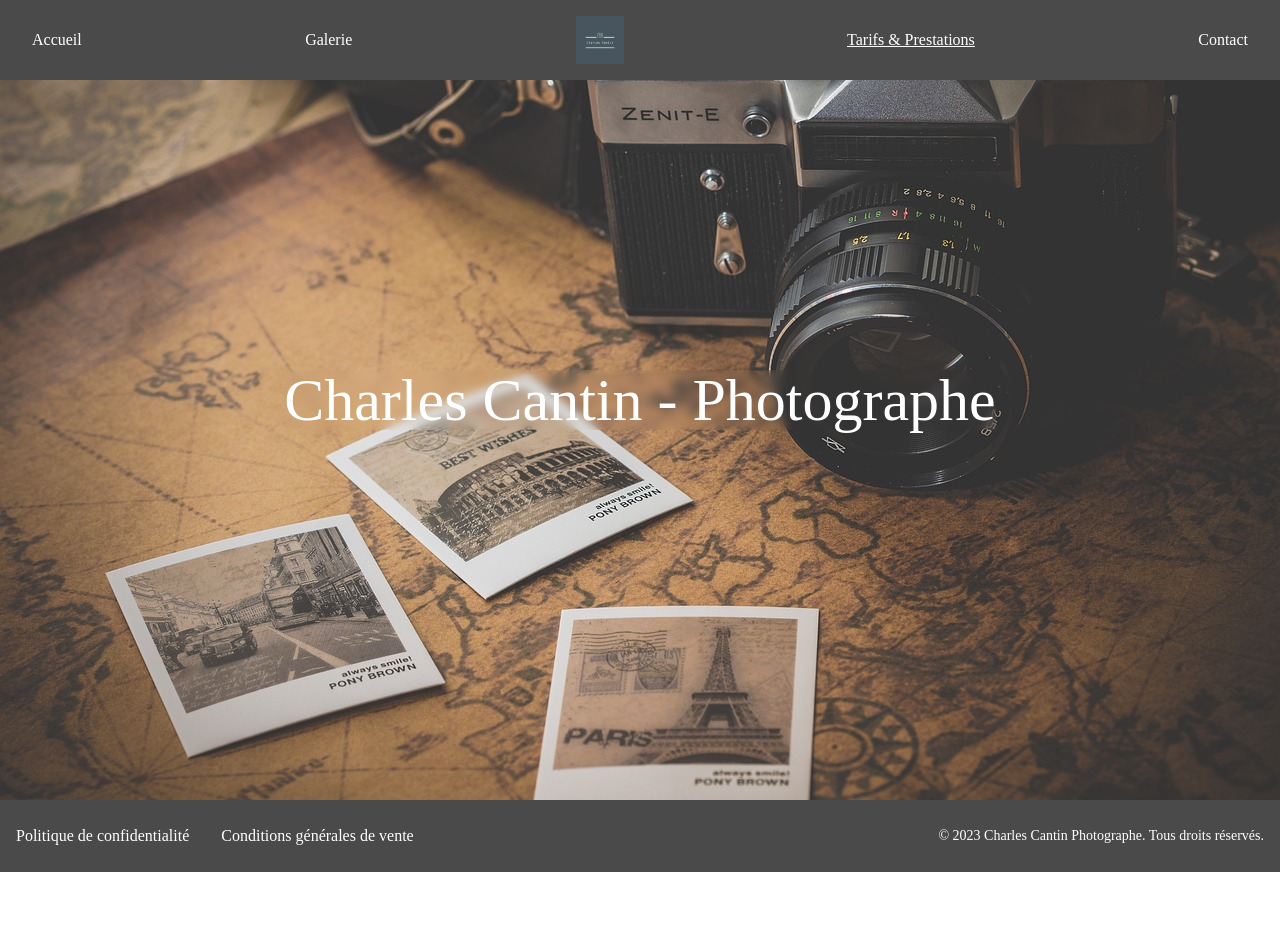
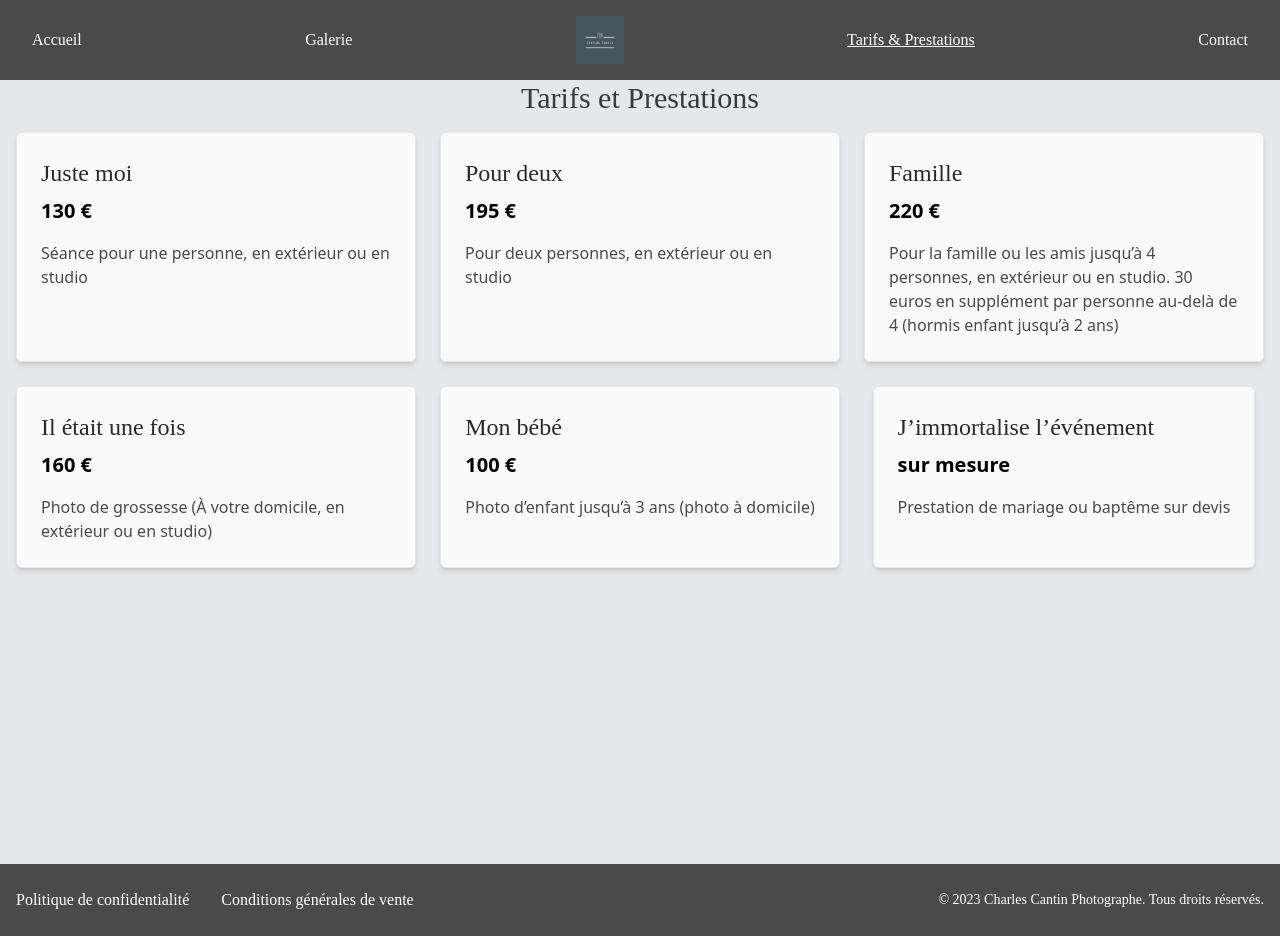
Before and after one commit to Ben0813/CharlesC, a React (Vite) app in the folder front/: page /services in a window 1280 px wide. Before the commit the page ends 872 px from the top, so only its background shows below. Built offline with nearby package versions, Linux system fonts and the light colour scheme; a web font is replaced by a local one.

Commit message:
add ServicesPage.jsx

```diff
--- a/front/src/App.jsx
+++ b/front/src/App.jsx
@@ -1,15 +1,20 @@
 import React from 'react';
 import './App.css';
+import { Route, Routes } from 'react-router-dom';
 import NavBar from './components/NavBar';
 import Footer from './components/Footer';
 import HomePage from './components/views/HomePage';
+import ServicesPage from './components/views/ServicesPage';
 
 function App() {
   return (
     <div className="App flex flex-col min-h-screen">
       <NavBar />
       <div className="flex-grow">
-        <HomePage />
+        <Routes>
+          <Route path="/" element={<HomePage />} />
+          <Route path="/services" element={<ServicesPage />} />
+        </Routes>
       </div>
       <Footer />
     </div>
--- /dev/null
+++ b/front/src/components/views/ServicesPage.jsx
@@ -0,0 +1,55 @@
+import React from 'react';
+
+const ServicesPage = () => {
+  const services = [
+    {
+      title: "Juste moi",
+      price: "130 €",
+      description: "Séance pour une personne, en extérieur ou en studio",
+    },
+    {
+      title: "Pour deux",
+      price: "195 €",
+      description: "Pour deux personnes, en extérieur ou en studio",
+    },
+    {
+      title: "Famille",
+      price: "220 €",
+      description: "Pour la famille ou les amis jusqu’à 4 personnes, en extérieur ou en studio. 30 euros en supplément par personne au-delà de 4 (hormis enfant jusqu’à 2 ans)",
+    },
+    {
+      title: "Il était une fois",
+      price: "160 €",
+      description: "Photo de grossesse (À votre domicile, en extérieur ou en studio)",
+    },
+    {
+      title: "Mon bébé",
+      price: "100 €",
+      description: "Photo d’enfant jusqu’à 3 ans (photo à domicile)",
+    },
+    {
+      title: "J’immortalise l’événement",
+      price: "sur mesure",
+      description: "Prestation de mariage ou baptême sur devis",
+    },
+  ];
+
+  return (
+    <div className="bg-gray-200 min-h-screen">
+      <div className="container mx-auto p-4 mt-16">
+        <h1 className="text-3xl font-display mb-4 text-center text-gray-800">Tarifs et Prestations</h1>
+        <div className="grid grid-cols-1 md:grid-cols-2 lg:grid-cols-3 gap-6 justify-center">
+          {services.map((service, index) => (
+            <div key={index} className="p-6 bg-white bg-opacity-80 border rounded-md shadow-md hover:shadow-xl transition-shadow duration-300 max-w-md mx-auto">
+              <h2 className="font-display text-2xl mb-2 text-gray-900">{service.title}</h2>
+              <p className="text-xl font-bold mb-4 text-gay-800">{service.price}</p>
+              <p className="text-gray-700">{service.description}</p>
+            </div>
+          ))}
+        </div>
+      </div>
+    </div>
+  );
+};
+
+export default ServicesPage;
```
